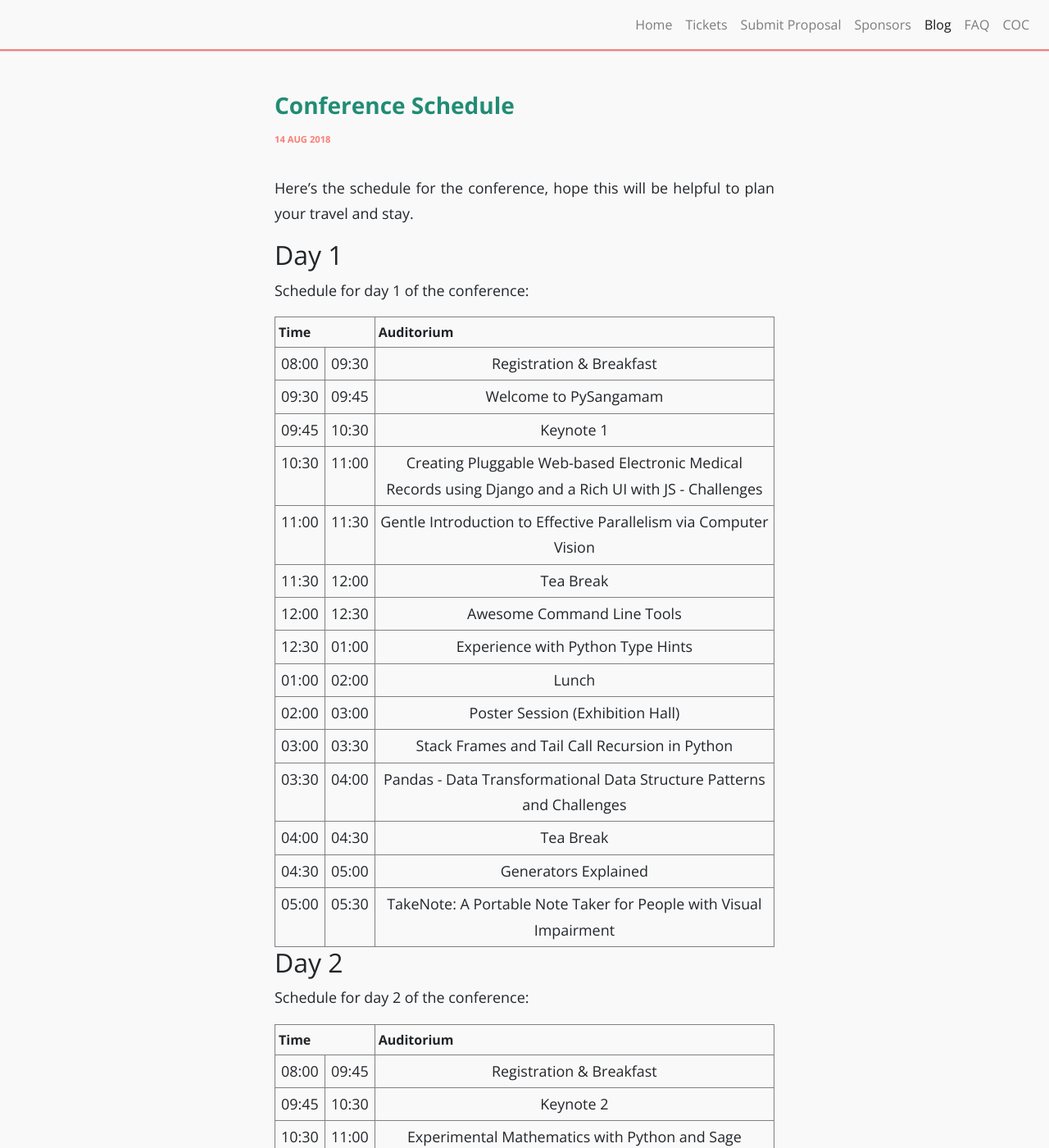
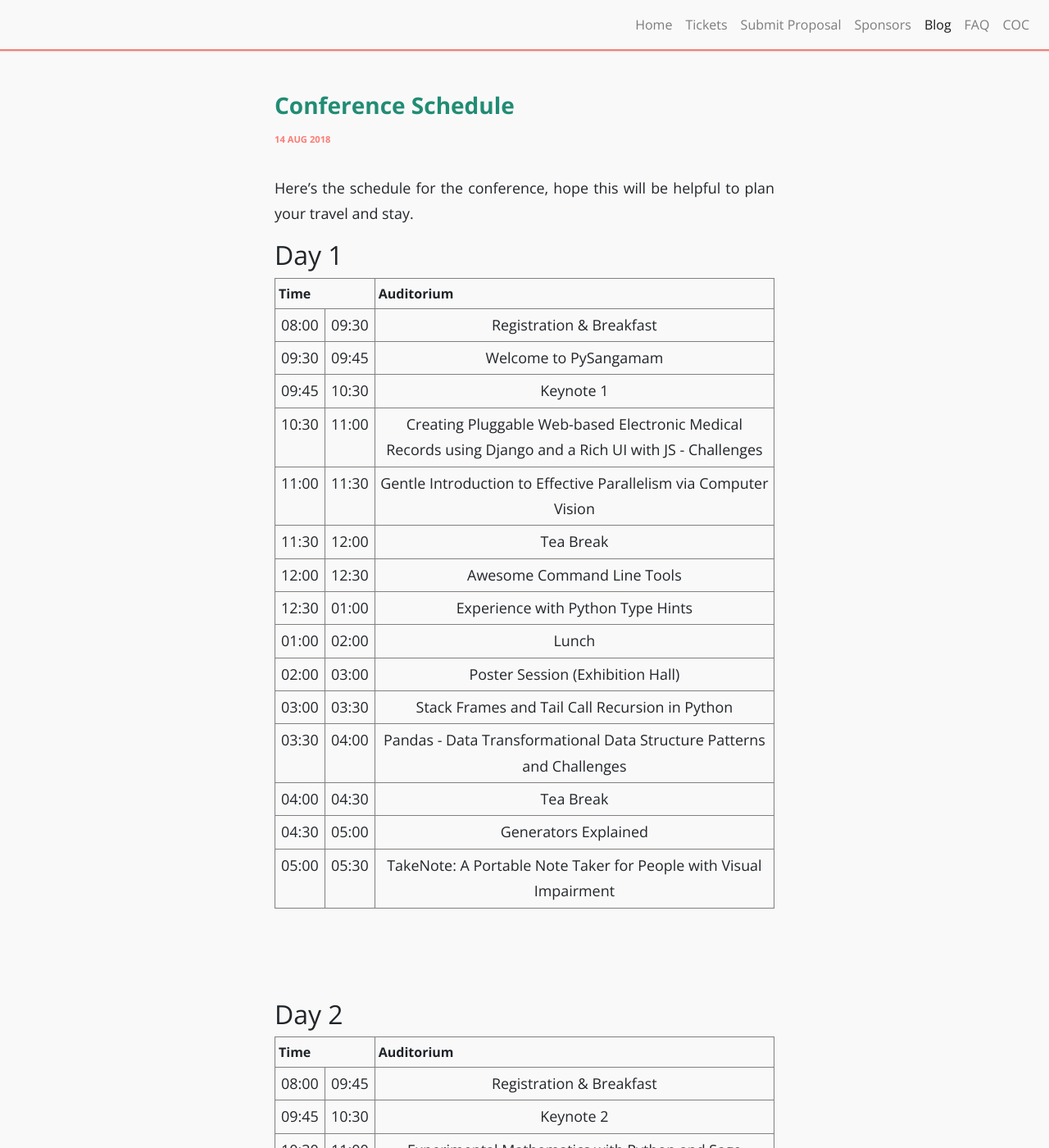
Before and after one commit to PySangamam/website, a Jekyll site: the page built from _posts/2018-08-14-schedule.md, in a window 1280 px wide and 1400 px high. Shown: the whole window at 82% size. Built offline with Jekyll 4.4.1, drawn with Linux system fonts in a browser that asks for light colours.

Commit message:
More fine tuning hacks.

```diff
--- a/_posts/2018-08-14-schedule.md
+++ b/_posts/2018-08-14-schedule.md
@@ -16,8 +16,6 @@
 <!--more-->
 
 ## Day 1
-
-Schedule for day 1 of the conference:
 
 <table rules="all"
 width="100%"
@@ -111,9 +109,11 @@
 </tbody>
 </table>
 
+<br/>
+<br/>
+<br/>
+
 ## Day 2
-
-Schedule for day 2 of the conference:
 
 <table rules="all"
 width="100%"
```
